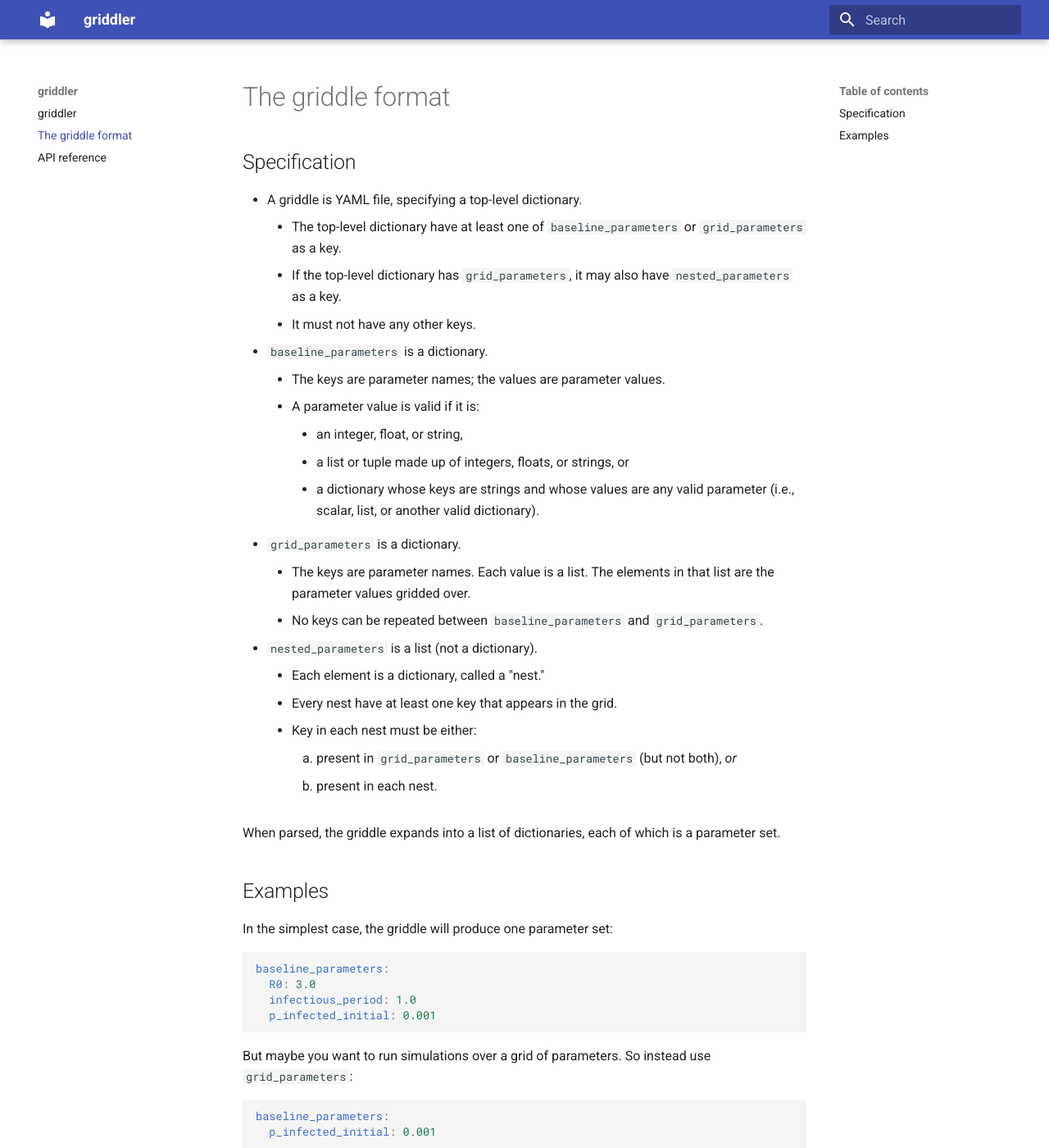
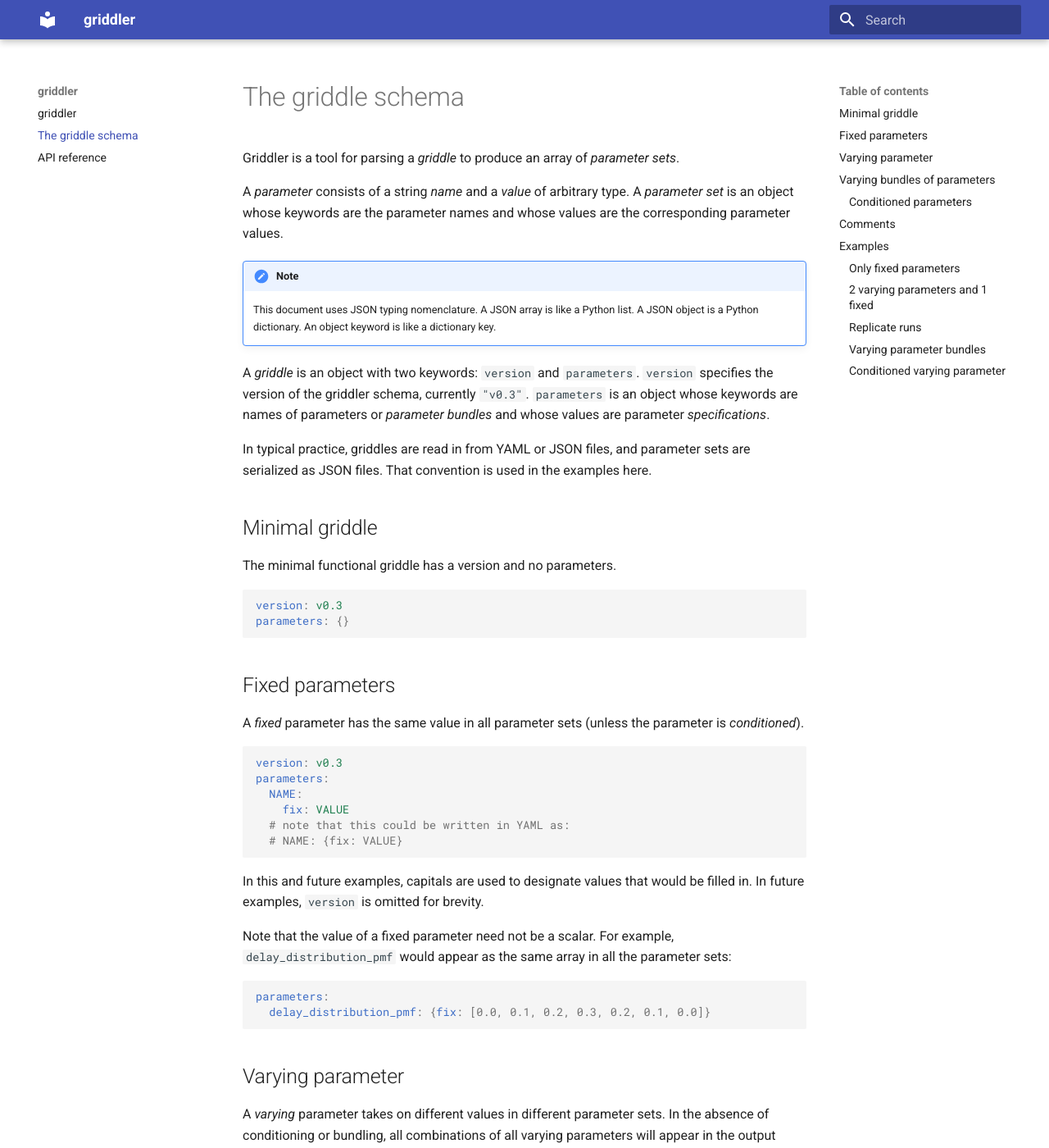
Before and after one commit to CDCgov/pygriddler, an MkDocs documentation site: the page built from docs/griddle.md, in a window 1280 px wide and 1400 px high. Shown: the whole window at 82% size. Built offline with MkDocs 1.6.1 and Material for MkDocs 9.7.7, drawn with Linux system fonts in a browser that asks for light colours; some of the changed text lies outside the part shown.

Commit message:
JSON schema syntax (#55)
* draft of v0.3 format (docs only)

* clarify "parameter set"

* v0.3 JSON schema (#56)

* Schema: in progress

* more tests

* schema: vary one short

* schema validation passes

* use validator object

* fixup: "required" not "requiredProperties"

* add version metadata

* Simplify schema (#57)

* Remove v0.2

* update to use outer version

* update mkdocs

* schema with all objects

* update schema and tests

* old schema should fail

* in progress: new implementation

* checkpoint: implementing

* improve if-condition syntax

* checkpoint: v0.3 tests

* checkpoint: add states & beaches test

* v0.3: object-oriented (#59)

* checkpoint: implement OOP

* completed OOP move

* all tests pass

* fixup: point to load_schema

* readme

* add brent example

* add complete example to readme

````diff
--- a/docs/griddle.md
+++ b/docs/griddle.md
@@ -1,137 +1,222 @@
-# The griddle format
+# The griddle schema
 
-## Specification
+Griddler is a tool for parsing a *griddle* to produce an array of *parameter sets*.
 
-- A griddle is YAML file, specifying a top-level dictionary.
-  - The top-level dictionary have at least one of `baseline_parameters` or `grid_parameters` as a key.
-  - If the top-level dictionary has `grid_parameters`, it may also have `nested_parameters` as a key.
-  - It must not have any other keys.
-- `baseline_parameters` is a dictionary.
-  - The keys are parameter names; the values are parameter values.
-  - A parameter value is valid if it is:
-    - an integer, float, or string,
-    - a list or tuple made up of integers, floats, or strings, or
-    - a dictionary whose keys are strings and whose values are any valid parameter (i.e., scalar, list, or another valid dictionary).
-- `grid_parameters` is a dictionary.
-  - The keys are parameter names. Each value is a list. The elements in that list are the parameter values gridded over.
-  - No keys can be repeated between `baseline_parameters` and `grid_parameters`.
-- `nested_parameters` is a list (not a dictionary).
-  - Each element is a dictionary, called a "nest."
-  - Every nest have at least one key that appears in the grid.
-  - Key in each nest must be either:
-    1.  present in `grid_parameters` or `baseline_parameters` (but not both), _or_
-    2.  present in each nest.
+A *parameter* consists of a string *name* and a *value* of arbitrary type. A *parameter set* is an object whose keywords are the parameter names and whose values are the corresponding parameter values.
 
-When parsed, the griddle expands into a list of dictionaries, each of which is a parameter set.
+!!! note
+
+    This document uses JSON typing nomenclature. A JSON array is like a Python list. A JSON object is a Python dictionary. An object keyword is like a dictionary key.
+
+
+A *griddle* is an object with two keywords: `version` and `parameters`. `version` specifies the version of the griddler schema, currently `"v0.3"`. `parameters` is an object whose keywords are names of parameters or *parameter bundles* and whose values are parameter *specifications*.
+
+In typical practice, griddles are read in from YAML or JSON files, and parameter sets are serialized as JSON files. That convention is used in the examples here.
+
+## Minimal griddle
+
+The minimal functional griddle has a version and no parameters.
+
+```yaml
+version: v0.3
+parameters: {}
+```
+
+## Fixed parameters
+
+A *fixed* parameter has the same value in all parameter sets (unless the parameter is *conditioned*).
+
+```yaml
+version: v0.3
+parameters:
+  NAME:
+    fix: VALUE
+  # note that this could be written in YAML as:
+  # NAME: {fix: VALUE}
+```
+
+In this and future examples, capitals are used to designate values that would be filled in. In future examples, `version` is omitted for brevity.
+
+Note that the value of a fixed parameter need not be a scalar. For example, `delay_distribution_pmf` would appear as the same array in all the parameter sets:
+
+```yaml
+parameters:
+  delay_distribution_pmf: {fix: [0.0, 0.1, 0.2, 0.3, 0.2, 0.1, 0.0]}
+```
+
+## Varying parameter
+
+A *varying* parameter takes on different values in different parameter sets. In the absence of conditioning or bundling, all combinations of all varying parameters will appear in the output datasets.
+
+```yaml
+parameters:
+  NAME:
+    vary: [VALUE1, VALUE2]
+  # note that this could be written in YAML as:
+  # NAME: {vary: [VALUE1, VALUE2]}
+```
+
+## Varying bundles of parameters
+
+In a *varying bundle* of parameters, multiple parameters take on different values in different data sets, but those parameters vary together.
+
+```yaml
+parameters:
+  BUNDLE_NAME:
+    vary:
+      NAME1: [NAME1_VALUE1, NAME1_VALUE2] # and so on for NAME1_VALUE3, etc.
+      NAME2: [NAME2_VALUE1, NAME2_VALUE2]
+      # and so on for NAME3, etc.
+```
+
+In the parameter sets, `NAME1` will take on the `NAME1_VALUE*` values, `NAME2` will take on the `NAME2_VALUE*` values, and so forth. The `*_VALUE1` values will always appear together, the `*_VALUE2` will always appear together, and so forth, so the values lists must all be of equal length. `BUNDLE_NAME` is a unique identifier for the bundle of parameters `NAME1`, `NAME2`, etc. and does not appear in the parameter sets. `BUNDLE_NAME` cannot be the same as any parameter name.
+
+Note that a single varying parameter could be written as:
+
+```yaml
+parameters:
+    BUNDLE_NAME:
+      vary:
+        NAME: [VALUE1, VALUE2]
+```
+
+with the caveat that `BUNDLE_NAME` and `NAME` cannot be the same.
+
+### Conditioned parameters
+
+A *conditioned* parameter will only be present in a parameter set when some one or more other parameters are present and take on some particular values. A the value associated with the `if` keyword is a *condition* that evaluates to true or false.
+
+For now, the only supported conditions are:
+
+1. `true` and
+2. a test for equality of a single parameter to a single value: `{equals: {COND_NAME: COND_VALUE}}`.
+
+Future versions may support more complex atomic conditions like membership and boolean logic to combine conditions.
+
+```yaml
+parameters:
+  FIXED_NAME:
+    if: true
+    fix: VALUE
+
+  VARYING_BUNDLE_NAME:
+    if: {equals: {COND_NAME: COND_VALUE}}
+    vary:
+      VARYING_PARAM_NAME: [VALUE1, VALUE2]
+```
+
+The dependencies formed by the `if` statements cannot be cyclical.
+
+## Comments
+
+Any content in a `comment` field is ignored. This is not important in YAML files, which have native comments, but can be useful in a human-written JSON. Comments are only available in canonical forms.
+
+```yaml
+parameters:
+  FIXED_NAME:
+    comment: THIS TEXT IS IGNORED
+    fix: VALUE
+  VARYING_PARAM_NAME:
+    comment: THIS TEXT IS IGNORED
+    vary: [VARY_VALUE1, VARY_VALUE2]
+```
 
 ## Examples
 
-In the simplest case, the griddle will produce one parameter set:
+### Only fixed parameters
 
 ```yaml
-baseline_parameters:
-  R0: 3.0
-  infectious_period: 1.0
-  p_infected_initial: 0.001
+parameters:
+  R0: {fix: 3.0}
+  infectious_period: {fix: 1.0}
+  p_infected_initial: {fix: 0.001}
 ```
 
-But maybe you want to run simulations over a grid of parameters. So instead use `grid_parameters`:
+This produces only a single parameter set:
+
+```json
+[
+  {"R0": 3.0, "infectious_period": 1.0, "p_infected_initial": 0.001}
+]
+```
+
+### 2 varying parameters and 1 fixed
 
 ```yaml
-baseline_parameters:
-  p_infected_initial: 0.001
-
-grid_parameters:
-  R0: [2.0, 3.0]
-  infectious_period: [0.5, 2.0]
+parameters:
+  - R0: {vary: [2.0, 3.0]}
+  - infectious_period: {vary: [0.5, 2.0]}
+  - p_infected_initial: {fix: 0.001}
 ```
 
-This will run 4 parameter sets, over the Cartesian product of the parameter values for $R_0$ and $1/\gamma$.
+This produces 4 parameter sets:
+
+```json
+[
+  {"R0": 2.0, "infectious_period": 0.5, "p_infected_initial": 0.001},
+  {"R0": 2.0, "infectious_period": 2.0, "p_infected_initial": 0.001},
+  {"R0": 3.0, "infectious_period": 0.5, "p_infected_initial": 0.001},
+  {"R0": 3.0, "infectious_period": 2.0, "p_infected_initial": 0.001}
+]
+```
+
+Note that the ordering of the outputs is not guaranteed.
+
+### Replicate runs
 
 If you want to run many replicates of each of those parameter sets, specify `seed` and `n_replicates`:
 
 ```yaml
-baseline_parameters:
-  p_infected_initial: 0.001
-  seed: 42
-  n_replicates: 100
-
-grid_parameters:
-  R0: [2.0, 3.0]
-  infectious_period: [0.5, 2.0]
+parameters:
+  seed: {fix: 42}
+  n_replicates: {fix: 100}
+  p_infected_initial: {fix: 0.001}
+  R0: {vary: [2.0, 3.0]}
+  infectious_period: {vary: [0.5, 2.0]}
 ```
 
 This will still produce 4 parameter sets. It will be up to your wrapped simulation function to know how to run all the replicates. The `replicated()` function in this package is designed for that.
 
-If you want to include nested values, use `nested_parameters`. The keys in each nest that match `grid_parameters` will be used to determine which part of the grid we are in, and the rest of the parameters in the nest will be added in to that part of the grid. For example:
+### Varying parameter bundles
 
 ```yaml
-grid_parameters:
-  R0: [2.0, 4.0]
-  infectious_period: [0.5, 2.0]
-
-nested_parameters:
-  - R0: 2.0
-    p_infected_initial: 0.01
-  - R0: 4.0
-    p_infected_initial: 0.0001
+parameters:
+  scenario:
+    vary:
+      R0: [2.0, 4.0],
+      p_infected_initial: [0.01, 0.0001]
+  infectious_period: {vary: [0.5, 2.0]}
 ```
 
-The nested values of $R_0$ match against the grid, and will add the $p_{I0}$ values in to those parts of the grid. Thus, this will produce 4 parameter sets:
+$R_0$ and $p_{I0}$ vary together, and the infectious period $1/\gamma$ varies separately, producing 4 parameter sets:
 
-1. $R_0=2$, $1/\gamma=0.5$, $p_{I0}=10^{-2}$
-1. $R_0=2$, $1/\gamma=2$, $p_{I0}=10^{-2}$
-1. $R_0=4$, $1/\gamma=0.5$, $p_{I0}=10^{-4}$
-1. $R_0=4$, $1/\gamma=2$, $p_{I0}=10^{-4}$
+1. $R_0=2$, $p_{I0}=10^{-2}$, $1/\gamma=0.5$
+2. $R_0=2$, $p_{I0}=10^{-2}$, $1/\gamma=2$
+3. $R_0=4$, $p_{I0}=10^{-4}$, $1/\gamma=0.5$
+4. $R_0=4$, $p_{I0}=10^{-4}$, $1/\gamma=2$
 
-Nested parameters can be used to make named scenarios:
+### Conditioned varying parameter
+
+Vary over two states, matching with their capitals, and then also vary over beach towns in the coastal state:
 
 ```yaml
-baseline_parameters:
-  p_infected_initial: 0.001
-
-grid_parameters:
-  scenario: [pessimistic, optimistic]
-
-nested_parameters:
-  - scenario: pessimistic
-    R0: 4.0
-    infectious_period: 2.0
-  - scenario: optimistic
-    R0: 2.0
-    infectious_period: 0.5
+parameters:
+  state_and_capital:
+    vary:
+      state: [Virginia, North Dakota]
+      capital: [Richmond, Pierre]
+  beach_town:
+    if: {equals: {state: Virginia}}
+    vary: [Virginia Beach, Chincoteague, Colonial Beach]
 ```
 
-This will produce 2 parameter sets.
+This produces 4 parameter sets. Note that `"beach_town"` is only present when `"state"` is `"Virginia"`:
 
-You cannot repeat a parameter name that is in `baseline_parameters` in `grid_parameters`, because it would be overwritten every time. But you can use `nested_parameters` to _sometimes_ overwrite a baseline parameter value:
-
-```yaml
-baseline_parameters:
-  R0: 2.0
-  infectious_period: 1.0
-  p_infected_initial: 0.001
-
-grid_parameters:
-  scenario: [short_infection, long_infection, no_infection]
-  population_size: [!!float 1e3, !!float 1e4]
-
-nested_parameters:
-  - scenario: short_infection
-    infectious_period: 0.5
-  - scenario: long_infection
-    infectious_period: 2.0
-  - scenario: no_infection
-    R0: 0.0
+```json
+[
+  {"state": "Virginia", "capital": "Richmond", "beach_town": "Virginia Beach"},
+  {"state": "Virginia", "capital": "Richmond", "beach_town": "Chincoteague"},
+  {"state": "Virginia", "capital": "Richmond", "beach_town": "Colonial Beach"},
+  {"state": "North Dakota", "capital": "Pierre"}
+]
 ```
-
-This will produce 6 parameter sets:
-
-1. $R_0 = 2$, $\gamma = 1/0.5$, $N = 10^3$, $p_{I0} = 10^{-3}$
-1. $R_0 = 2$, $\gamma = 1/0.5$, $N = 10^4$, $p_{I0} = 10^{-3}$
-1. $R_0 = 2$, $\gamma = 1/2.0$, $N = 10^3$, $p_{I0} = 10^{-3}$
-1. $R_0 = 2$, $\gamma = 1/2.0$, $N = 10^4$, $p_{I0} = 10^{-3}$
-1. $R_0 = 0$, $\gamma = 1.0$, $N = 10^3$, $p_{I0} = 10^{-3}$
-1. $R_0 = 0$, $\gamma = 1.0$, $N = 10^4$, $p_{I0} = 10^{-3}$
-
-All of them have the same fixed parameter value $p_{I0}$. Half of them have each of the two grid parameter values $N$. For each of the three scenarios, there is a mix of $R_0$ and $\gamma$ values drawn from `baseline_parameters` and `nested_parameters`.
--- a/mkdocs.yml
+++ b/mkdocs.yml
@@ -16,6 +16,7 @@ plugins:
             show_root_heading: true
             show_full_root_path: true
   - search
+  - autorefs
 
 markdown_extensions:
   - pymdownx.highlight:
@@ -33,6 +34,7 @@ markdown_extensions:
         - name: mermaid
           class: mermaid
           format: !!python/name:pymdownx.superfences.fence_code_format
+  - admonition
 
 extra_javascript:
   - javascript/katex.js
--- a/pyproject.toml
+++ b/pyproject.toml
@@ -10,6 +10,8 @@ python = "^3.10"
 pyyaml = "^6.0.1"
 polars = {version = "^1.7.1", optional = true}
 progressbar2 = "^4.5.0"
+jsonschema = "^4.23.0"
+networkx = "^3.4.2"
 
 [tool.poetry.group.dev.dependencies]
 mkdocs = "^1.6.0"
````
Also changed, not shown: README.md (+107 -1 lines), 5 other files.
